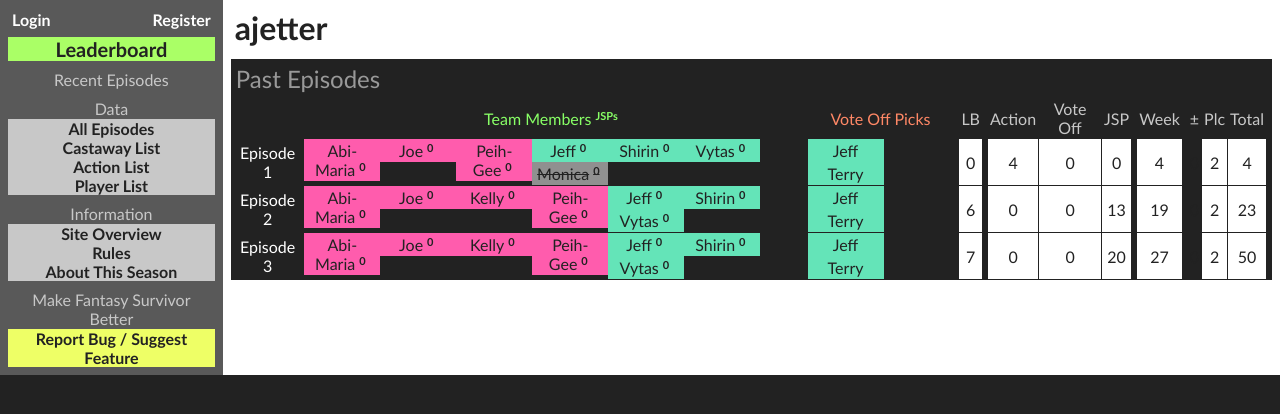
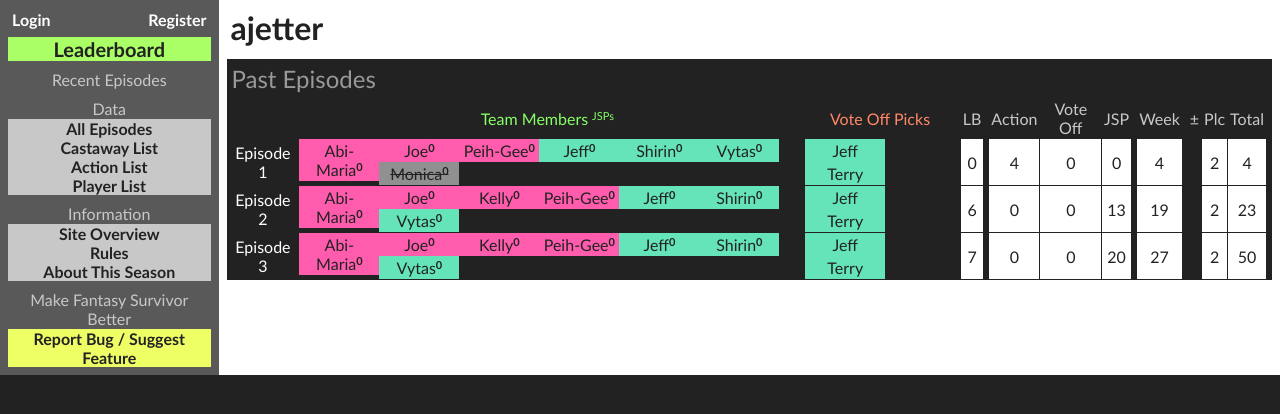
Before and after one commit to alexjetter/survivor, a Django app: page /season31/player/1/ in a window 1280 px wide. Shown: the top 414 px of the page. Run offline with Django 3.2, Linux system fonts and the light colour scheme; data comes from the database, SQL or seed files in the repository; both versions use the stored data as it was after the commit.

Commit message:
formatting

```diff
--- a/season31/static/season31/style.css
+++ b/season31/static/season31/style.css
@@ -109,7 +109,7 @@ form {margin-bottom: 0;}
 .fgdarkred {color: #CC2222;}
 
 .castawayimgsmall {height: 32;}
-.pickwidth {width: 72;}
+.pickwidth {width: 76;}
 .pickwidthsm {width: 16;}
 
 .padlr0 {padding-left: 0; padding-right: 0;}
--- a/season31/templates/season31/player.html
+++ b/season31/templates/season31/player.html
@@ -66,7 +66,7 @@
 			</tr>
 			<tr>
 				<td class="columnheader"></td>
-				<td class="columnheader fggreen4">Team Members<span class="font11 textbold textsuper">JSPs</td>
+				<td class="columnheader fggreen4">Team Members<span class="font11 textsuper">JSPs</td>
 				<td class="columnheader"></td>
 				<td class="columnheader fgred4">Vote Off Picks</td>
 				<td class="columnheader"></td>
@@ -98,7 +98,7 @@
 				{% endif %}
 				<tr>
 					<td class="columnheader"></td>
-					<td class="columnheader fggreen4">Team</td>
+					<td class="columnheader fggreen4">Team Members<span class="font11 textsuper">JSPs</td>
 					<td class="columnheader"></td>
 					<td class="columnheader fgred4">Vote Off Picks</td>
 					<td class="columnheader"></td>
@@ -123,7 +123,7 @@
 				<td class="pad0 marg0 bgblack">
 					{% for pick in playerepisode.get_team_picks %}
 					<div class="{% if pick.out_this_episode %}out{% else %}bgtribe{{ pick.castaway_episode.tribe.color }}{% endif %} floatleft pad2 marg0 pickwidth">
-						<a href="{% url 'season31:castaway' pick.castaway.id %}" class="fgblack pad0 marg0 ">{{ pick.castaway.name }}<span class="font11 textbold textsuper">{{ pick.jsp_score }}</span></a>
+						<a href="{% url 'season31:castaway' pick.castaway.id %}" class="fgblack marg0 ">{{ pick.castaway.name }}<span class="font11 marg0 pad0 textbold textsuper">{{ pick.jsp_score }}</span></a>
 					</div>
 					{% endfor %}
 				</td>
@@ -133,7 +133,7 @@
 				<td class="pad0 marg0 bgblack">
 					{% for pick in playerepisode.get_vote_picks %}
 					<div class="{% if pick.out_this_episode %}out{% else %}bgtribe{{ pick.castaway_episode.tribe.color }}{% endif %} floatleft pad2 marg0 pickwidth">
-						<a href="{% url 'season31:castaway' pick.castaway.id %}" class="fgblack pad0 marg0 ">{{ pick.castaway.name }}
+						<a href="{% url 'season31:castaway' pick.castaway.id %}" class="fgblack marg0 ">{{ pick.castaway.name }}
 						</a>
 					</div>
 					{% endfor %}
```
Also changed, not shown: db.sqlite3.
